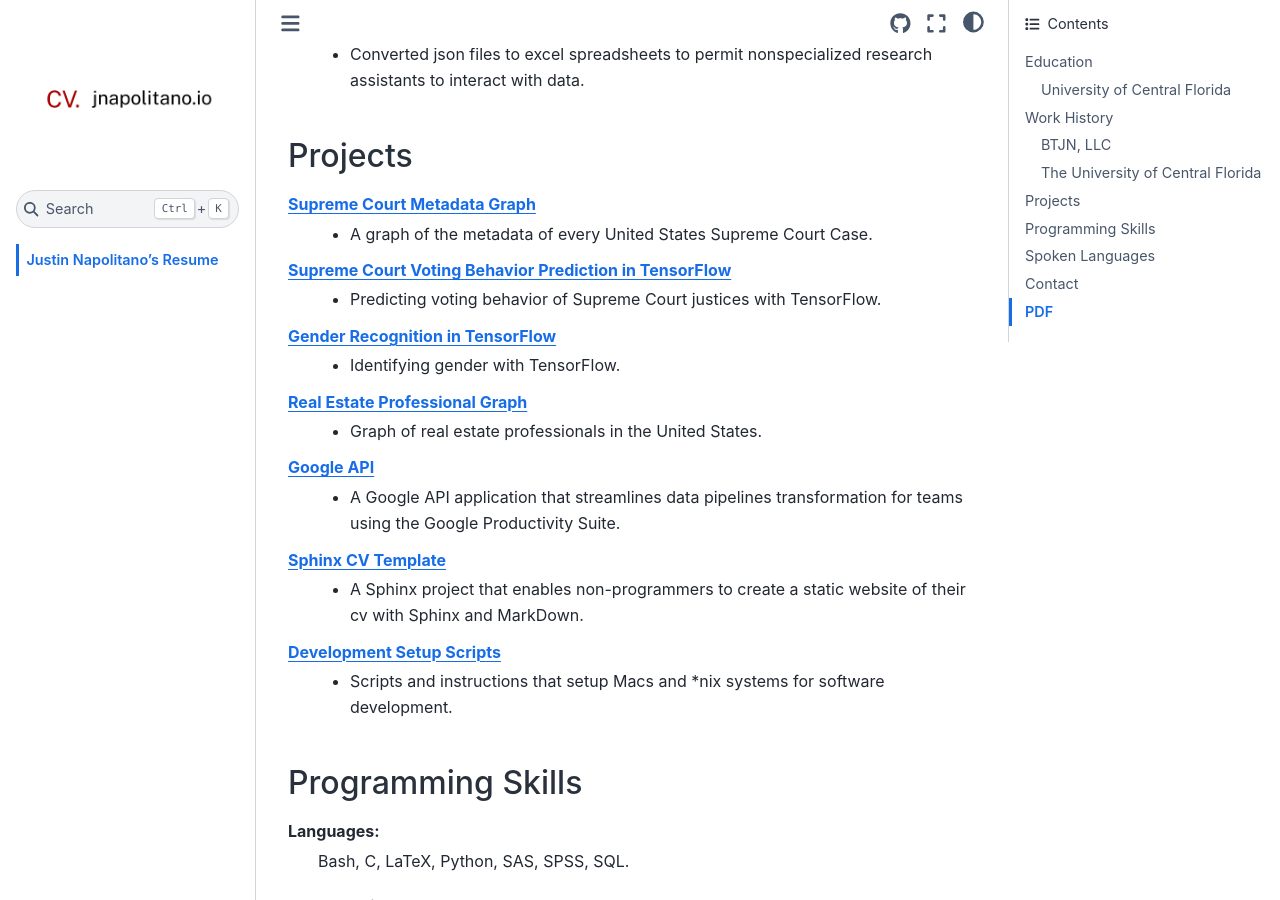
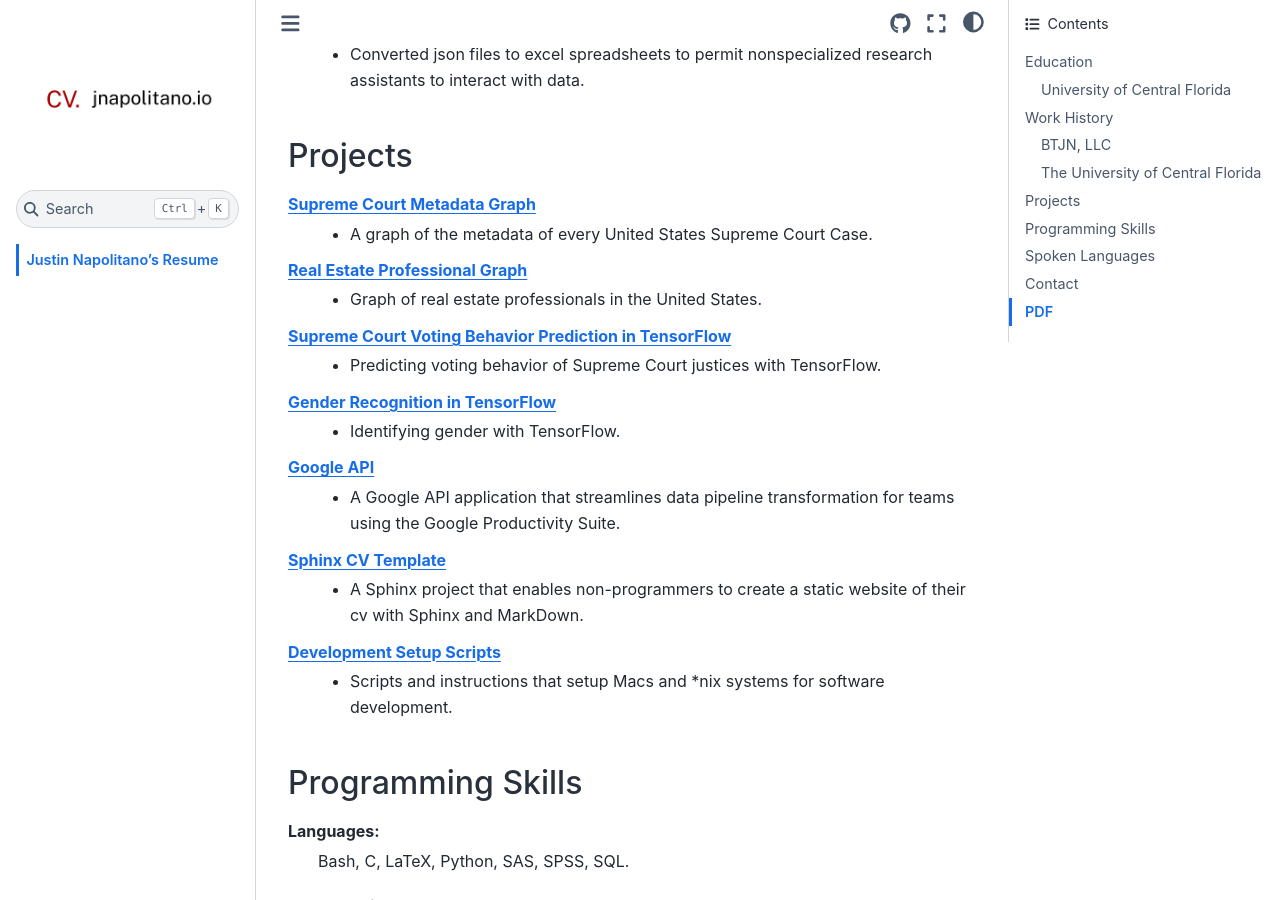
Before and after one commit to justin-napolitano/resume, a Sphinx documentation site: the page built from source/index.rst, in a window 1280 px wide and 900 px high, scrolled down 3604 px. Built offline with Sphinx 7.4.7 and the Sphinx Book theme 1.1.4, drawn with Linux system fonts in a browser that asks for light colours; cross-references to code outside the pages are shown as plain code; some of the changed text lies outside the part shown.

Commit message:
autocommit on1645816478.18175

```diff
--- a/source/index.rst
+++ b/source/index.rst
@@ -158,17 +157,17 @@ Projects
 `Supreme Court Metadata Graph <https://cv.jnapolitano.io/parts/analysis/political-analysis/sup-court/project-sup-court-meta-data-graph/index.html>`__
     * A graph of the metadata of every United States Supreme Court Case.
 
+`Real Estate Professional Graph <https://cv.jnapolitano.io/parts/data/graph-database/index.html>`__
+    * Graph of real estate professionals in the United States.
+
 `Supreme Court Voting Behavior Prediction in TensorFlow <https://cv.jnapolitano.io/parts/ml-ai/tensorflow/project-supcourt-tensorflow/index.html>`__
     * Predicting voting behavior of Supreme Court justices with TensorFlow.
 
 `Gender Recognition in TensorFlow <https://cv.jnapolitano.io/parts/ml-ai/tensorflow/project-gender-recognition/index.html>`__
     * Identifying gender with TensorFlow.
 
-`Real Estate Professional Graph <https://cv.jnapolitano.io/parts/data/graph-database/index.html>`__
-    * Graph of real estate professionals in the United States.
-
 `Google API <https://cv.jnapolitano.io/parts/python-development/google/index.html>`__
-    * A Google API application that streamlines data pipelines transformation for teams using the Google Productivity Suite.
+    * A Google API application that streamlines data pipeline transformation for teams using the Google Productivity Suite.
 
 `Sphinx CV Template <https://cv.jnapolitano.io/parts/reference/build-this-site/index.html>`__
     * A Sphinx project that enables non-programmers to create a static website of their cv with Sphinx and MarkDown.
```
Also changed, not shown: other parts of source/index.rst (+2 -3 lines), 10 other files.
